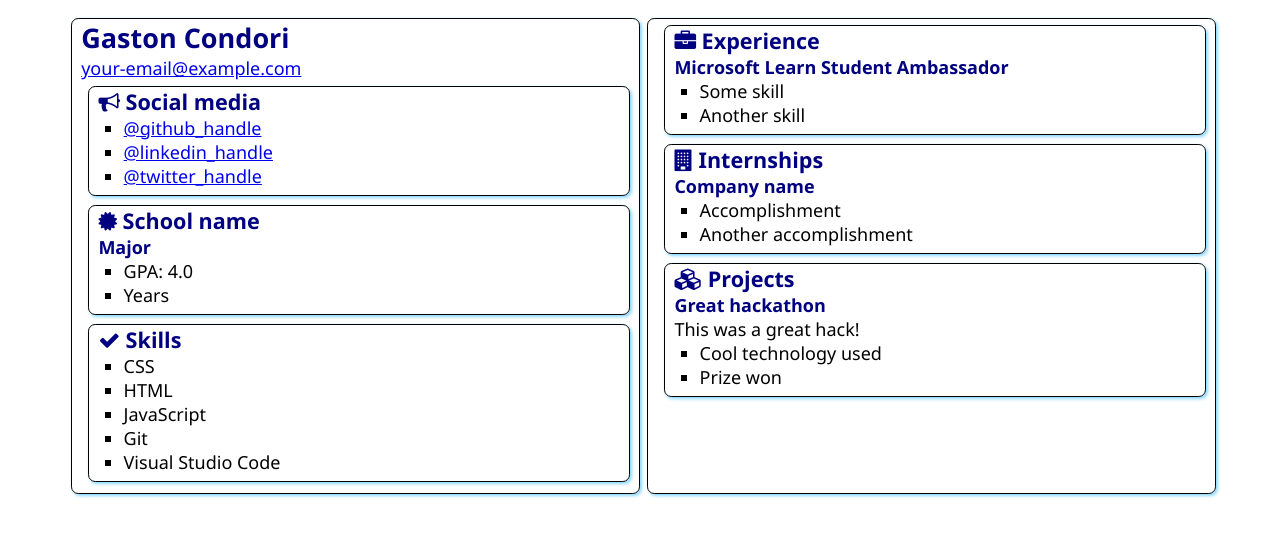
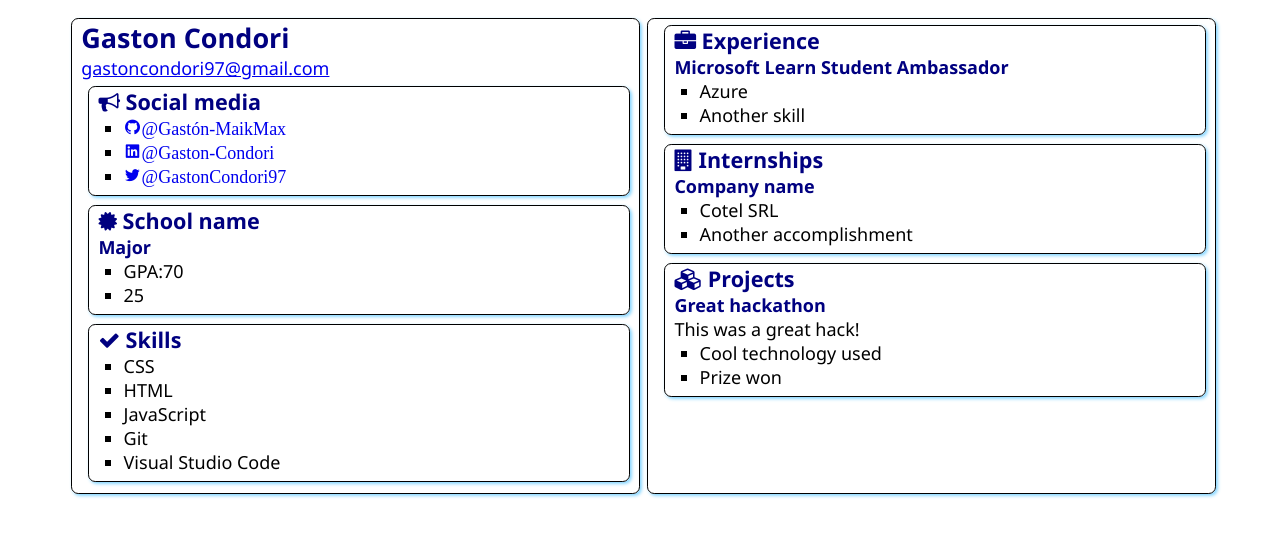
Before and after one commit to Gaston-MaikMax/SATechnicalOnboarding, a plain HTML site: page src/index.html in a window 1280 px wide. Drawn offline with nearby package versions, Linux system fonts and the light colour scheme.

Commit message:
ingrese datos
ingrese mis datos renplzando los que estaban de ejemplo

```diff
--- a/src/index.html
+++ b/src/index.html
@@ -5,7 +5,10 @@
     <meta http-equiv="X-UA-Compatible" content="IE=edge" />
     <meta name="viewport" content="width=device-width, initial-scale=1.0" />
     <title>Resume</title>
-
+    <link
+      href="https://unpkg.com/boxicons@2.1.4/css/boxicons.min.css"
+      rel="stylesheet"
+    />
     <link rel="stylesheet" href="style.css" />
     <link
       rel="stylesheet"
@@ -17,7 +20,9 @@
       <article class="box">
         <h1>Gaston Condori</h1>
         <div>
-          <a href="mailto:your.email@example.com">your-email@example.com</a>
+          <a href="mailto:gastoncondori97@gmail.com<"
+            >gastoncondori97@gmail.com</a
+          >
         </div>
 
         <section class="box">
@@ -26,11 +31,21 @@
             Social media
           </h2>
           <ul>
-            <li><a href="https://github.com/<handle>">@github_handle</a></li>
             <li>
-              <a href="https://linkedin.com/in/<handle>">@linkedin_handle</a>
+              <a href="https://github.com/Gaston-MaikMax"
+                ><i class="bx bxl-github">@Gastón-MaikMax</i></a
+              >
             </li>
-            <li><a href="https://twitter.com/<handle>">@twitter_handle</a></li>
+            <li>
+              <a href="www.linkedin.com/in/gaston-condori"
+                ><i class="bx bxl-linkedin-square">@Gaston-Condori</i></a
+              >
+            </li>
+            <li>
+              <a href="https://twitter.com/GastonCondori97"
+                ><i class="bx bxl-twitter">@GastonCondori97</i></a
+              >
+            </li>
           </ul>
         </section>
 
@@ -42,8 +57,8 @@
             </h2>
             <h3>Major</h3>
             <ul>
-              <li>GPA: 4.0</li>
-              <li>Years</li>
+              <li>GPA:70</li>
+              <li>25</li>
             </ul>
           </div>
         </section>
@@ -70,7 +85,7 @@
           </h2>
           <h3>Microsoft Learn Student Ambassador</h3>
           <ul>
-            <li>Some skill</li>
+            <li>Azure</li>
             <li>Another skill</li>
           </ul>
         </section>
@@ -82,7 +97,7 @@
 
           <h3>Company name</h3>
           <ul>
-            <li>Accomplishment</li>
+            <li>Cotel SRL</li>
             <li>Another accomplishment</li>
           </ul>
         </section>
```
